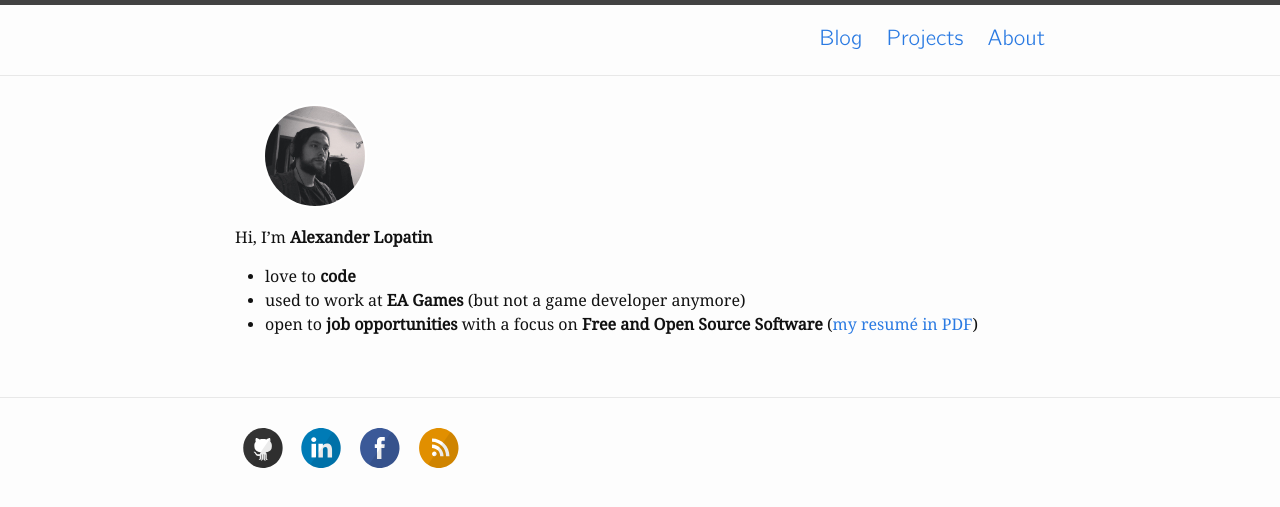
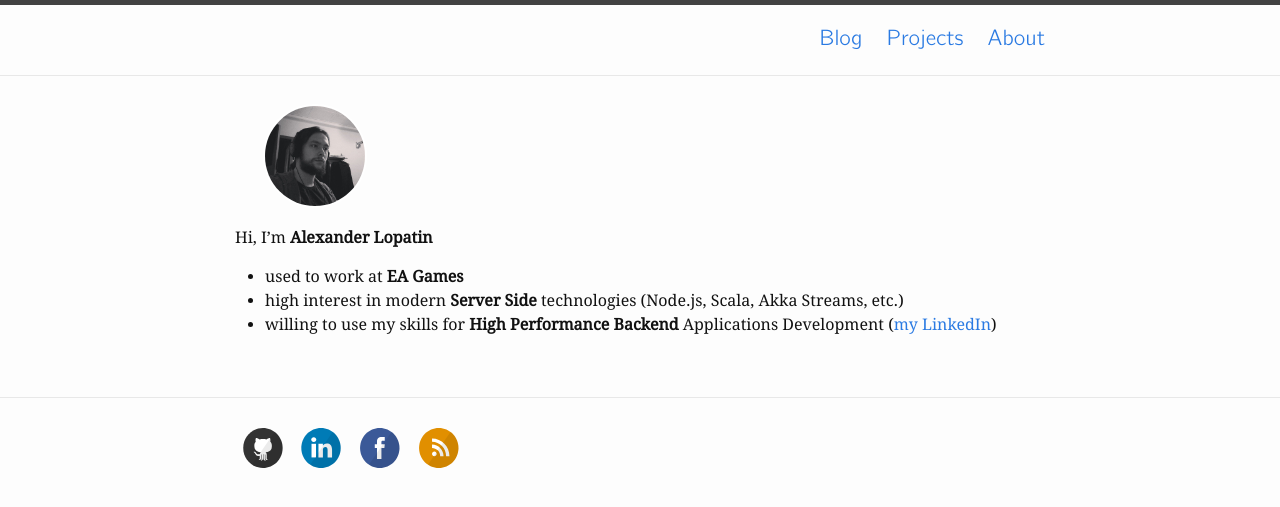
Before and after one commit to alopatindev/alopatindev.github.io, a Jekyll site: the page built from 02_about.md, in a window 1280 px wide. Shown: the top 507 px of the page. Built offline with Jekyll 4.4.1, drawn with Linux system fonts in a browser that asks for light colours.

Commit message:
update 02_about.md

```diff
--- a/02_about.md
+++ b/02_about.md
@@ -8,6 +8,6 @@ permalink: /about/
 
 Hi, I'm **Alexander Lopatin**
 
-- love to **code**
-- used to work at **EA Games** (but not a game developer anymore)
-- open to **job opportunities** with a focus on **Free and Open Source Software** ([my resumé in PDF](https://git.io/vVMdk))
+- used to work at **EA Games**
+- high interest in modern **Server Side** technologies (Node.js, Scala, Akka Streams, etc.)
+- willing to use my skills for **High Performance Backend** Applications Development ([my LinkedIn](https://www.linkedin.com/in/AlexanderLopatin))
```
